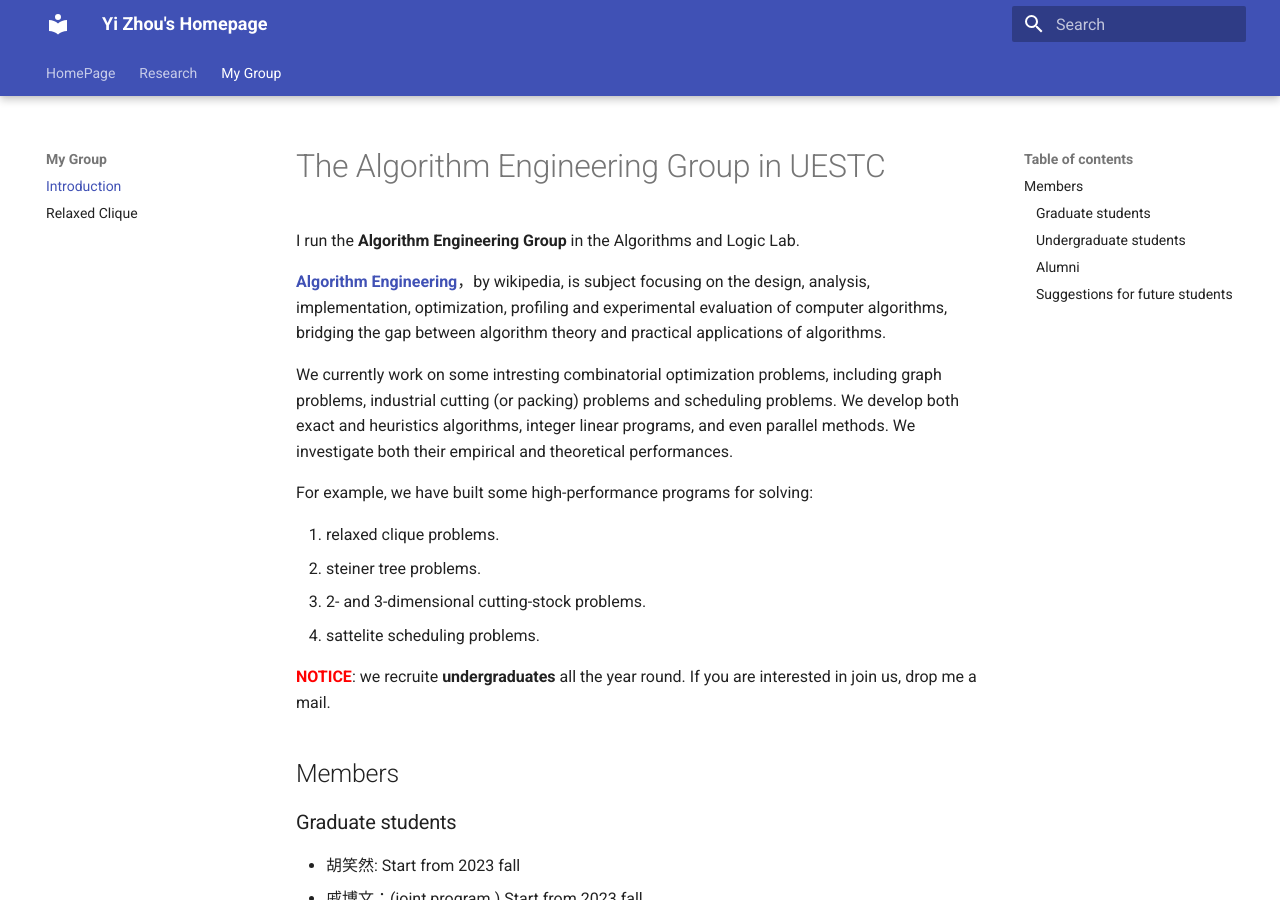
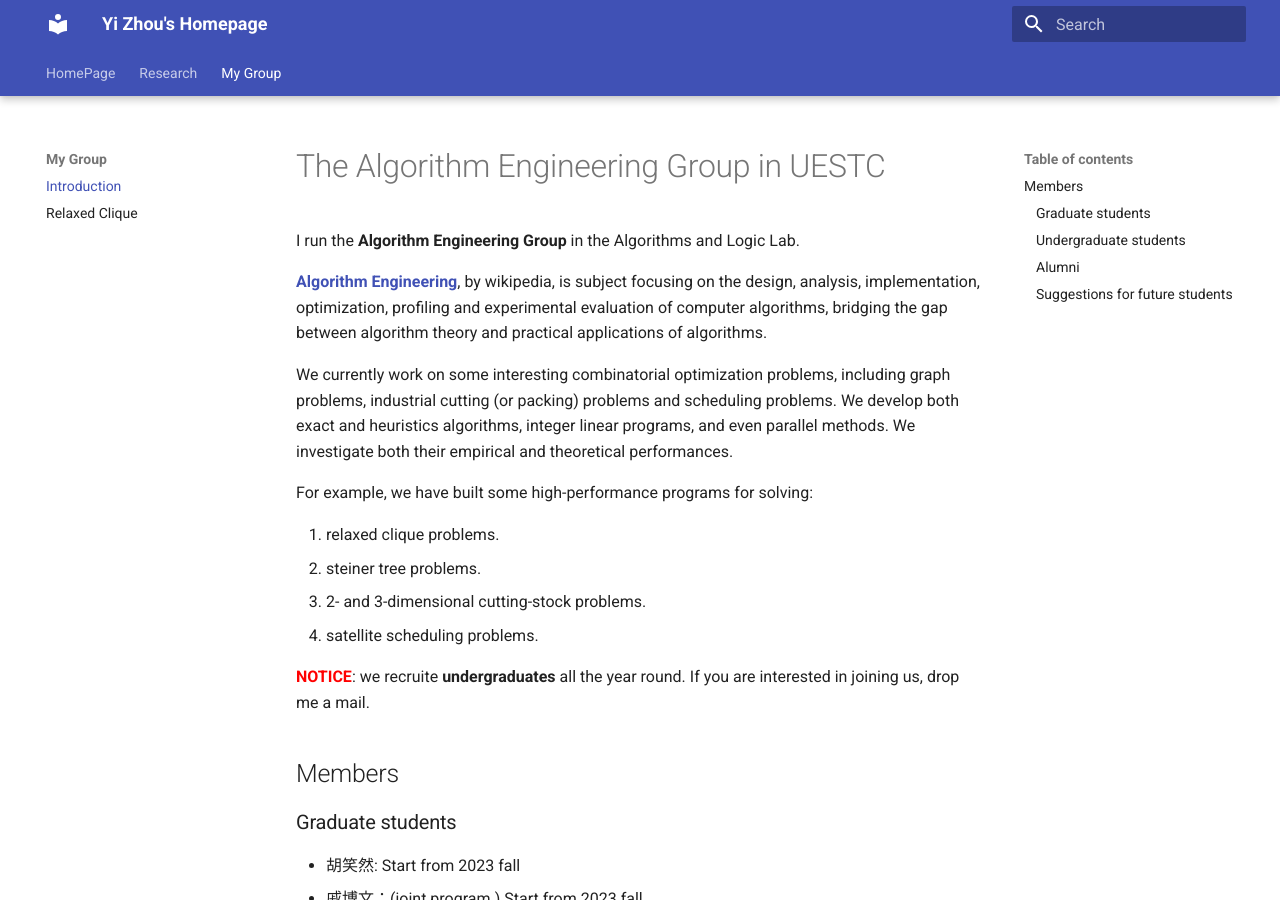
Before and after one commit to joey001/joey001.github.io, an MkDocs documentation site: the page built from docs/aegroup/aegroup.md, in a window 1280 px wide and 900 px high. Built offline with MkDocs 1.6.1 and Material for MkDocs 9.7.7, drawn with Linux system fonts in a browser that asks for light colours; some of the changed text lies outside the part shown.

Commit message:
Update argroup.md

```diff
--- a/docs/aegroup/aegroup.md
+++ b/docs/aegroup/aegroup.md
@@ -1,9 +1,9 @@
 # The Algorithm Engineering Group in UESTC
 I run the **Algorithm Engineering Group** in the Algorithms and Logic Lab.
 
-[**Algorithm Engineering**](https://en.wikipedia.org/wiki/Algorithm_engineering)，by wikipedia, is subject focusing on the design, analysis, implementation, optimization, profiling and experimental evaluation of computer algorithms, bridging the gap between algorithm theory and practical applications of algorithms.
+[**Algorithm Engineering**](https://en.wikipedia.org/wiki/Algorithm_engineering), by wikipedia, is subject focusing on the design, analysis, implementation, optimization, profiling and experimental evaluation of computer algorithms, bridging the gap between algorithm theory and practical applications of algorithms.
 
-We currently work on some intresting  combinatorial  optimization problems, including graph problems, industrial cutting (or packing) problems and scheduling problems.
+We currently work on some interesting combinatorial optimization problems, including graph problems, industrial cutting (or packing) problems and scheduling problems.
 We develop both exact and heuristics algorithms, integer linear programs, and even parallel methods.
 We investigate both their empirical and theoretical performances.
 
@@ -12,10 +12,10 @@ For example, we have built some high-performance programs for solving:
 1. relaxed clique problems.
 2. steiner tree problems.
 3. 2- and 3-dimensional cutting-stock problems.
-4. sattelite scheduling problems.
+4. satellite scheduling problems.
 
-<font color=red>**NOTICE**</font>: we recruite  **undergraduates** all the year round.
-If you are interested in join us, drop me a mail.
+<font color=red>**NOTICE**</font>: we recruite **undergraduates** all the year round.
+If you are interested in joining us, drop me a mail.
 
 
 ## Members
```
Also changed, not shown: other parts of docs/aegroup/aegroup.md (+2 -2 lines).
